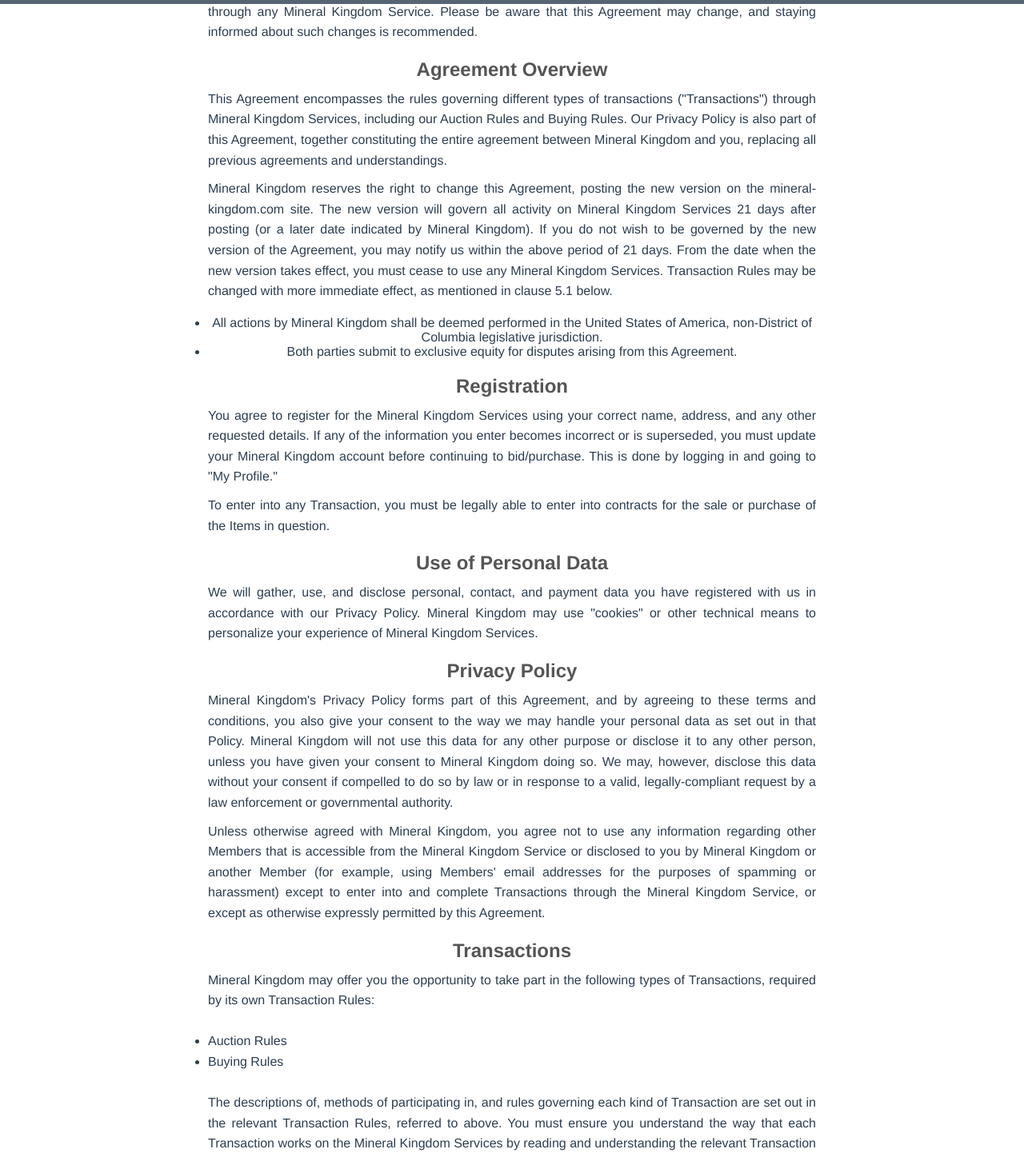
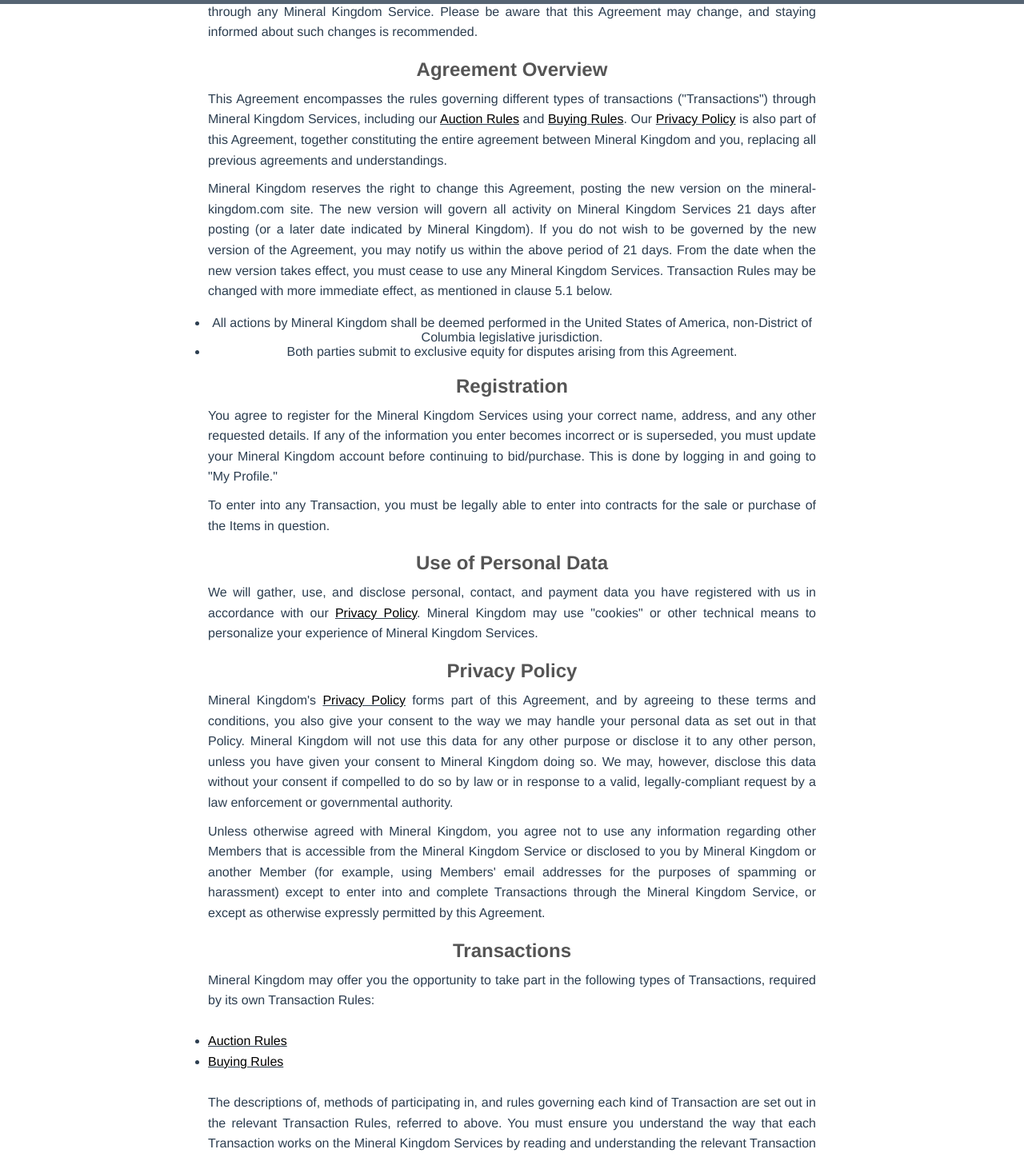
Before and after one commit to josh-everett01/mineralKingdomFrontend, a Vue app: page /terms-and-conditions in a window 1280 px wide. Shown: the part 795-2242 px from the top of the page at 80% size. Built offline with nearby package versions, Linux system fonts and the light colour scheme; no server answers.

Commit message:
Add links to pages

```diff
--- a/src/views/AuctionRules.vue
+++ b/src/views/AuctionRules.vue
@@ -13,10 +13,9 @@
         (b) the specific types of Auction available;<br />
 
         (c) any particular rules associated with them, and
-      </p>
-      <p>
+      </p><p>
         These Auction Rules are legally binding and constitute a part of your
-        agreement with Mineral Kingdom. Please refer to our Buying Rules for
+        agreement with Mineral Kingdom. Please refer to our <u><router-link to="/buying-rules">Buying Rules</router-link></u> for
         items offered through fixed-price (non-auction) buying and selling. By
         participating in an Auction, you acknowledge that you have read,
         understood, and accepted these Auction Rules. We may revise these
@@ -206,8 +205,7 @@
         Mineral Kingdom will synchronize all timing frequently with all browsers, but we are not responsible for variations or inaccuracies in relative time measured by the User's device clock.
         <br>
         The Mineral Kingdom countdown clock will function if our Cookie has been disabled, subject to the caveat above.<br>
-
-(For more information on Cookies, see our Privacy Policy.)
+(For more information on Cookies, see our <u><router-link to="/privacy-policy">Privacy Policy</router-link></u>.)
       </p>
     </section>
 
@@ -221,7 +219,7 @@
     <section>
       <h2>Exceptional Circumstances Only</h2>
       <p>
-        There are a few exceptional circumstances (described in the T&Cs) under which a bid may be retracted. These include typographical errors, significant changes to the item's description, or illicit use of a User ID and password.
+        There are a few exceptional circumstances (described in the <u><router-link to="/terms-and-conditions">T&Cs</router-link></u>) under which a bid may be retracted. These include typographical errors, significant changes to the item's description, or illicit use of a User ID and password.
       </p>
     </section>
     <section>
--- a/src/views/BuyingRules.vue
+++ b/src/views/BuyingRules.vue
@@ -92,8 +92,7 @@
       </p>
       <h2>Exceptional Circumstances Only</h2>
       <p>
-        There are, however, a few exceptional circumstances (described in the Ts
-        and Cs) under which an order may be retracted: <br>
+        There are, however, a few exceptional circumstances (described in the <u><router-link to="/terms-and-conditions">T&Cs</router-link></u>) under which an order may be retracted: <br>
         <ul>
           <li>The description of an
         item you have bid on has changed significantly.</li>
--- a/src/views/TermsAndConditions.vue
+++ b/src/views/TermsAndConditions.vue
@@ -24,11 +24,12 @@
       <p>
         This Agreement encompasses the rules governing different types of
         transactions ("Transactions") through Mineral Kingdom Services,
-        including our Auction Rules and Buying Rules. Our Privacy Policy is also
+        including our <u><router-link to="/auction-rules">Auction Rules</router-link></u> and <u><router-link to="/buying-rules">Buying Rules</router-link></u>. Our <u><router-link to="/privacy-policy">Privacy Policy</router-link></u> is also
         part of this Agreement, together constituting the entire agreement
         between Mineral Kingdom and you, replacing all previous agreements and
         understandings.
-      </p>
+</p>
+
       <p>
         Mineral Kingdom reserves the right to change this Agreement, posting the
         new version on the mineral-kingdom.com site. The new version will govern
@@ -72,7 +73,7 @@
       <h2>Use of Personal Data</h2>
       <p>
         We will gather, use, and disclose personal, contact, and payment data
-        you have registered with us in accordance with our Privacy Policy.
+        you have registered with us in accordance with our <u><router-link to="/privacy-policy">Privacy Policy</router-link></u>.
         Mineral Kingdom may use "cookies" or other technical means to
         personalize your experience of Mineral Kingdom Services.
       </p>
@@ -81,7 +82,7 @@
     <section>
       <h2>Privacy Policy</h2>
       <p>
-        Mineral Kingdom's Privacy Policy forms part of this Agreement, and by
+        Mineral Kingdom's <u><router-link to="/privacy-policy">Privacy Policy</router-link></u> forms part of this Agreement, and by
         agreeing to these terms and conditions, you also give your consent to
         the way we may handle your personal data as set out in that Policy.
         Mineral Kingdom will not use this data for any other purpose or disclose
@@ -107,8 +108,8 @@
         Mineral Kingdom may offer you the opportunity to take part in the
         following types of Transactions, required by its own Transaction Rules:<br><br>
         <ul>
-          <li>Auction Rules</li>
-          <li>Buying Rules</li>
+          <li><u><router-link to="/auction-rules">Auction Rules</router-link></u></li>
+          <li><u><router-link to="/buying-rules">Buying Rules</router-link></u></li>
         </ul><br>
          The descriptions of, methods of participating
         in, and rules governing each kind of Transaction are set out in the
```
